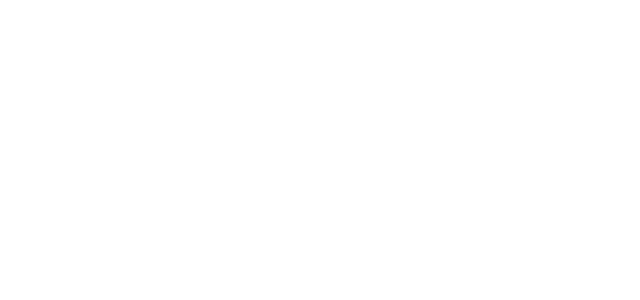
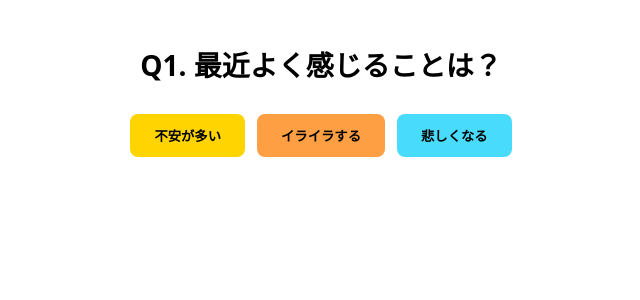
Before and after one commit to Chappy-Sally/lboss-app, a React (Vite) app in the folder frontend/: page /quiz in a window 1280 px wide. Shown: the top 300 px of the page, without its empty margins (319-959 px from the left). Built offline with nearby package versions, Linux system fonts and the light colour scheme.

Commit message:
Update main.jsx

```diff
--- a/frontend/src/main.jsx
+++ b/frontend/src/main.jsx
@@ -5,7 +5,9 @@
 
 const root = createRoot(document.getElementById("root"));
 root.render(
-  <BrowserRouter basename="/lboss-app">
-    <App />
-  </BrowserRouter>
+  <React.StrictMode>
+    <BrowserRouter basename={import.meta.env.BASE_URL}>
+      <App />
+    </BrowserRouter>
+  </React.StrictMode>
 );
```
